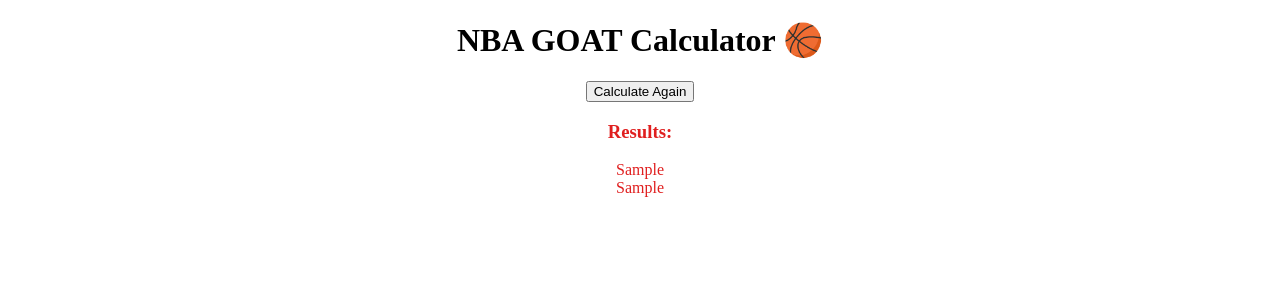
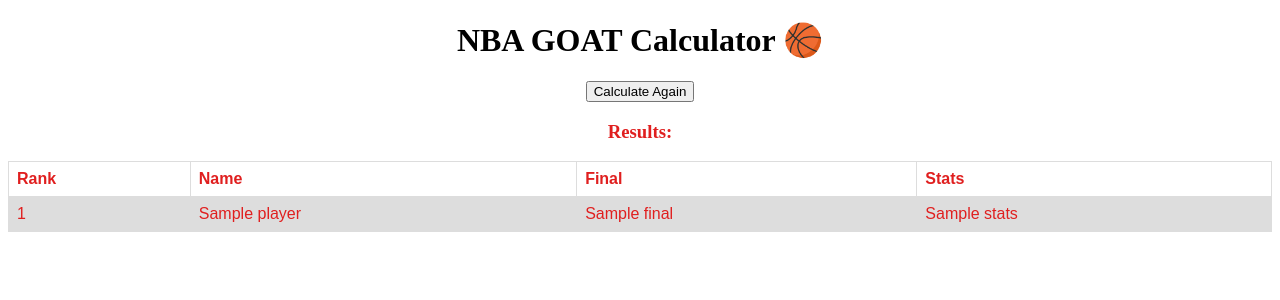
Before and after one commit to ShawnBhogal/NBA_GOAT_Project, a Flask app: template templates/results.html in a window 1280 px wide. Shown: the top 300 px of the page. Run offline with Flask 2, Linux system fonts and the light colour scheme; the template is opened without the code that fills it: most values are stand-ins (such as "Sample title", 1, 10 or a date in 2020); some libraries are stand-ins or nearby versions.

Commit message:
Added results table

```diff
--- a/main.py
+++ b/main.py
@@ -158,6 +158,9 @@ def user_input():
 def calculation(weight_dict):
     values_weight_dict = list(weight_dict.values())
 
+    if (len(weight_dict) == 0):
+        return results_dict
+
     list_size = len(values_weight_dict)
 
     #sql query to import stats from category user chooses
--- a/methods.py
+++ b/methods.py
@@ -49,6 +49,10 @@ cat_dict = {
 # method for extracting weight dict values into list
 def calculation(weight_dict):
     results_dict = []
+
+    if (len(weight_dict) == 0):
+        return results_dict
+
     values_weight_dict = list(weight_dict.values())
 
     list_size = len(values_weight_dict)
--- a/templates/results.html
+++ b/templates/results.html
@@ -10,10 +10,40 @@
             <form action="/">
                 <input type="submit" value="Calculate Again">
             </form>
+            <style>
+                table {
+                  font-family: arial, sans-serif;
+                  border-collapse: collapse;
+                  width: 100%;
+                }
+
+                td, th {
+                  border: 1px solid #dddddd;
+                  text-align: left;
+                  padding: 8px;
+                }
+
+                tr:nth-child(even) {
+                  background-color: #dddddd;
+                }
+            </style>
             <h3>Results:</h3>
-            {%for i in res%}
-                <p>{{i}}<br />{{res[i]}}</p>
-            {%endfor%}
+            <table>
+                <tr>
+                    <th>Rank</th>
+                    <th>Name</th>
+                    <th>Final</th>
+                    <th>Stats</th>
+                </tr>
+                {%for player in res%}
+                <tr>
+                    <td>{{player['rank']}}</td>
+                    <td>{{player['name']}}</td>
+                    <td>{{player['final']}}</td>
+                    <td>{{player['stats']}}</td>
+                </tr>
+                {%endfor%}
+            </table>
         </div>
     </body>
 </html>
```
